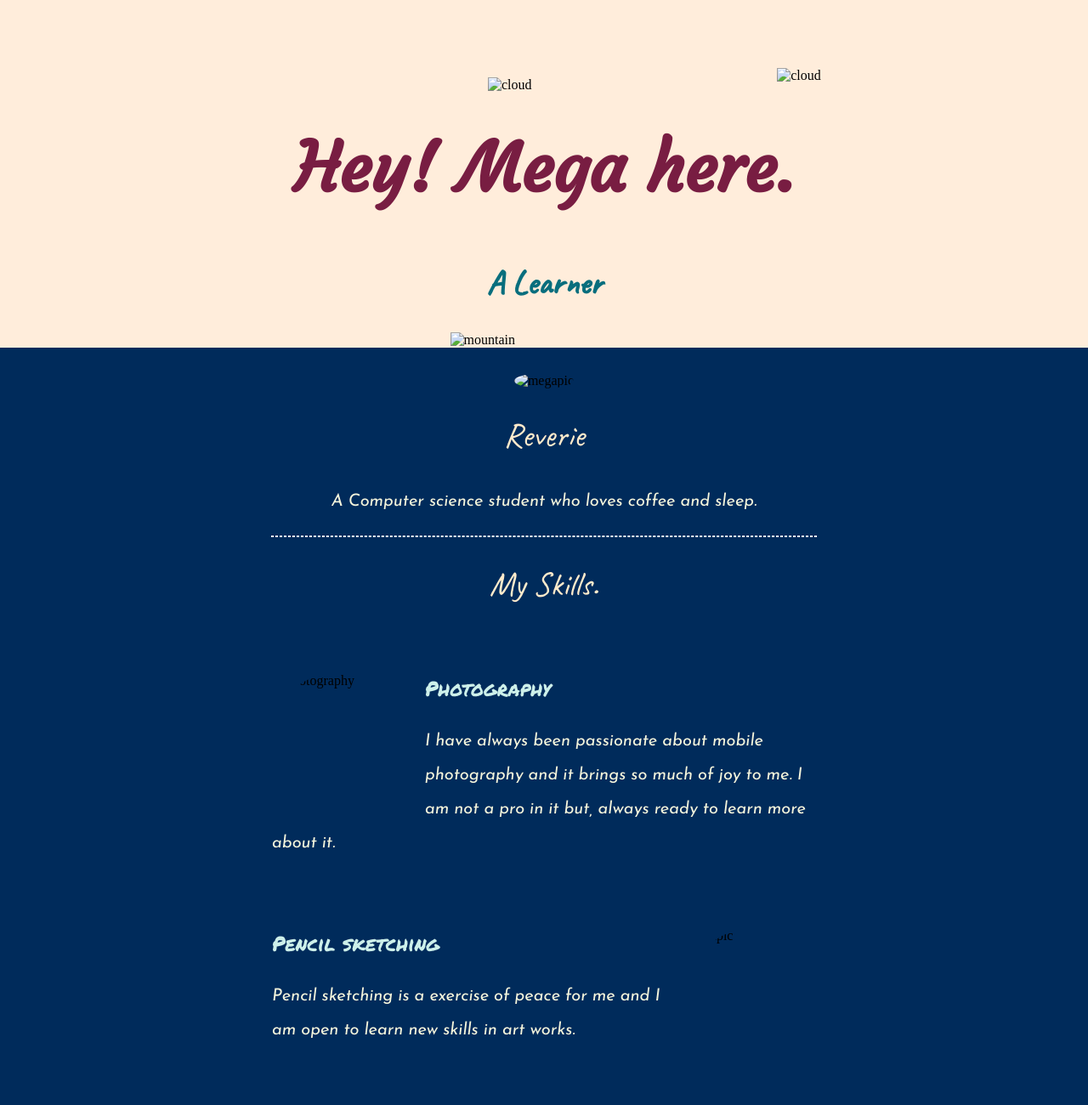
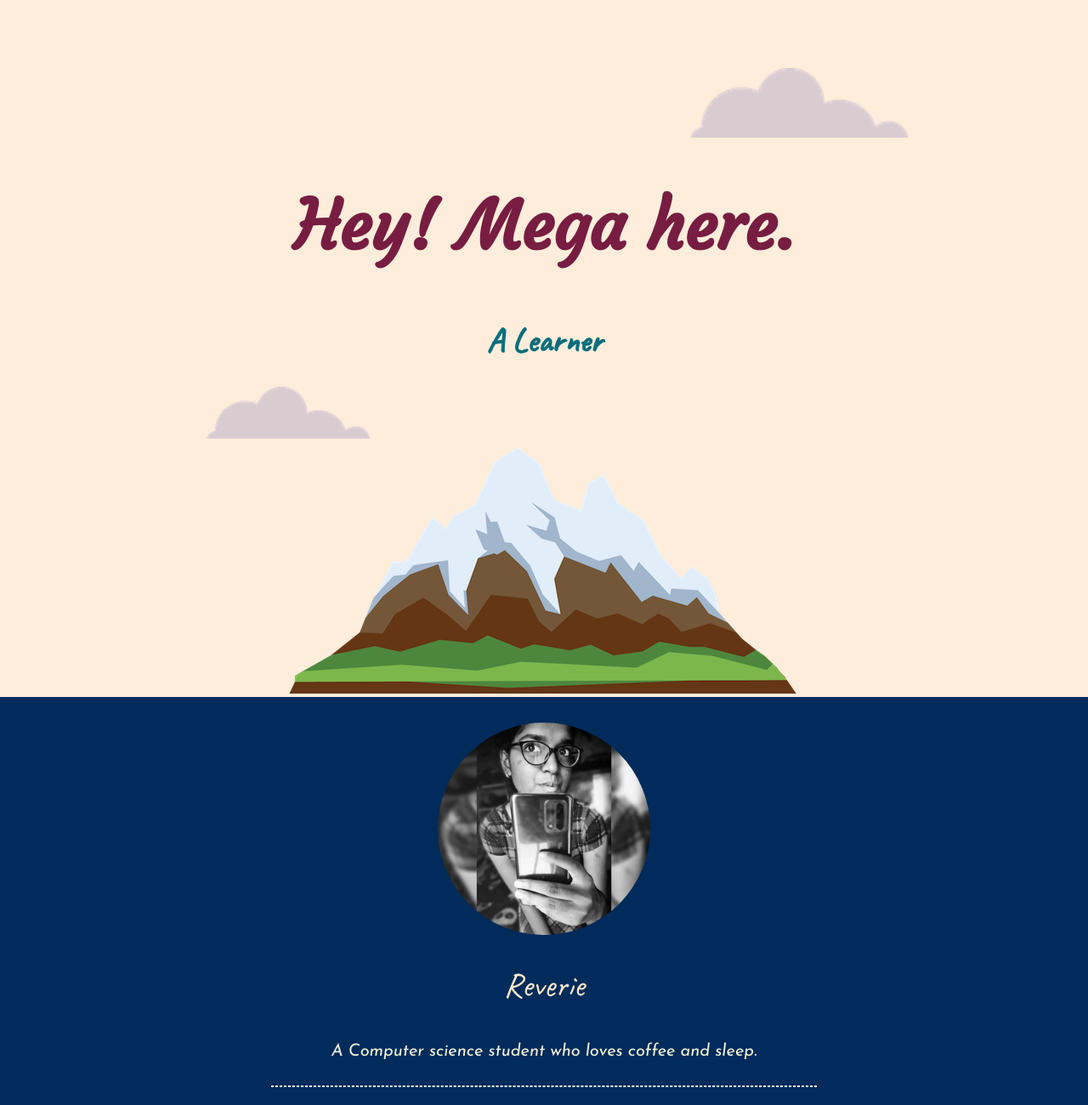
Before and after one commit to Mega1512/cv, a plain HTML site: page index.html in a window 1280 px wide. Shown: the top 1300 px of the page at 85% size. Drawn offline with Linux system fonts and the light colour scheme; files that its build step writes are made by us from their sources.

Commit message:
Update index.html

```diff
--- a/index.html
+++ b/index.html
@@ -4,7 +4,7 @@
 <head>
   <meta charset="utf-8">
   <title>Mega</title>
-  <link rel="stylesheet" href="css/styles.css">
+  <link rel="stylesheet" href="styles.css">
   <link rel="icon" href="favicon.ico">
   <link rel="preconnect" href="https://fonts.googleapis.com">
 <link rel="preconnect" href="https://fonts.gstatic.com" crossorigin>
@@ -28,17 +28,17 @@
 
 <body>
   <div class="topc">
-    <img class="tc" src="img/cloud.png" alt="cloud" />
+    <img class="tc" src="cloud.png" alt="cloud" />
 
     <h1>Hey! Mega here.</h1>
     <h2 class="learner">  <strong>A Learner</strong></h2>
-    <img class="bc" src="img/cloud.png" alt="cloud" />
-<img class="mount" src="img/mountain.png" alt="mountain" />
+    <img class="bc" src="cloud.png" alt="cloud" />
+<img class="mount" src="mountain.png" alt="mountain" />
   </div>
   <div class="middlec">
 
     <div class="profile">
-      <img class="me" src="img/megapic.jpg" alt="megapic" height="250" width="250">
+      <img class="me" src="megapic.jpg" alt="megapic" height="250" width="250">
       <h2>Reverie</h2>
       <p>A Computer science student who loves coffee and sleep.</p>
     </div>
@@ -46,12 +46,12 @@
     <div class="skills">
       <h2>My Skills.</h2>
       <div class="skill-row">
-        <img class="photography" src="img/photography.jpeg" alt="photography" height="150" width="150">
+        <img class="photography" src="photography.jpeg" alt="photography" height="150" width="150">
         <h3>Photography</h3>
         <p>I have always been passionate about mobile photography and it brings so much of joy to me. I am not a pro in it but, always ready to learn more about it.</p>
       </div>
       <div class="skill-row">
-        <img class="art" src="img/artpic.jpeg" alt="artpic" height="150" width="150" >
+        <img class="art" src="artpic.jpeg" alt="artpic" height="150" width="150" >
         <h3>Pencil sketching</h3>
         <p>Pencil sketching is a exercise of peace for me and I am open to learn new skills in art works.</p>
       </div>
```
